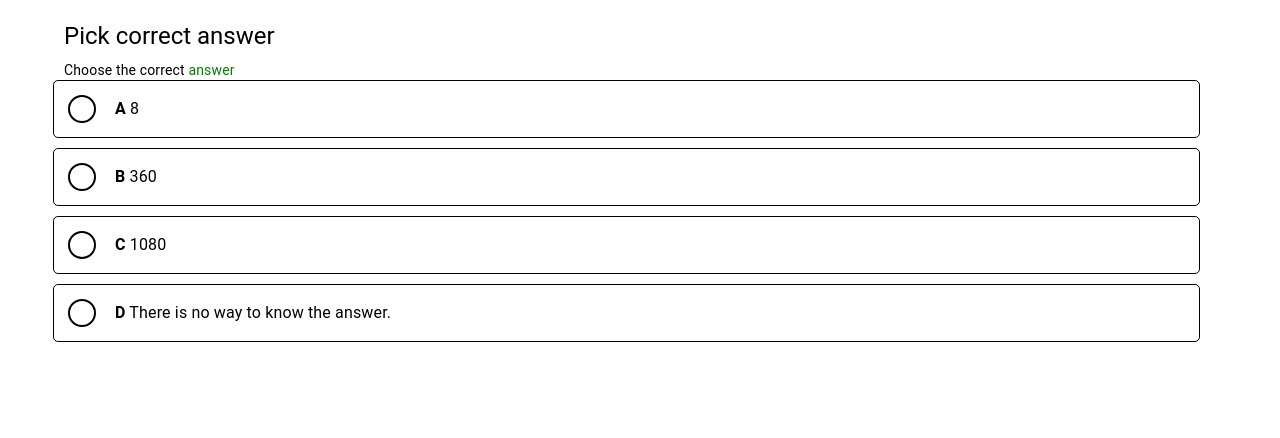
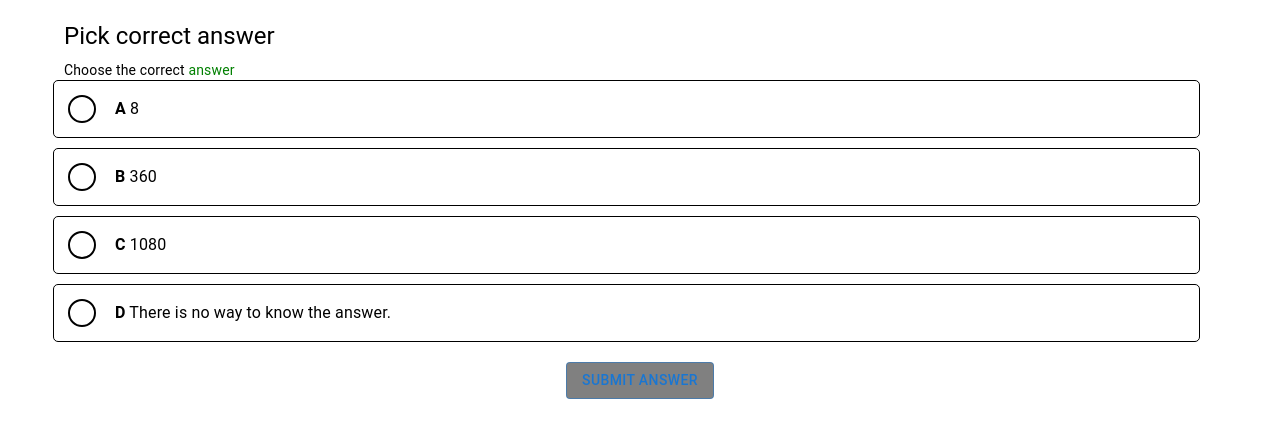
Before and after one commit to kellycouvrette/righton, a React (Create React App) app: page / in a window 1280 px wide. Shown: the top 438 px of the page. Built offline with nearby package versions, Linux system fonts and the light colour scheme.

Commit message:
submit button is working!!! but checkboxes are super on the wrong side. need to get question border working though

```diff
--- a/src/App.js
+++ b/src/App.js
@@ -1,132 +1,19 @@
-
-// import React from 'react';
-// import { Container, Typography } from '@mui/material';
-// import './App.css';
-
-// function WhiteScreen() {
-//   return (
-//     <Container
-//       sx={{
-//         backgroundColor: 'white', // Set background color to white
-//         width: '100%', // Fill the width
-//         height: '100vh', // Fill the height of the viewport
-//         display: 'flex',
-//         flexDirection: 'column',
-//         justifyContent: 'flex-start',
-//         alignItems: 'flex-start',
-//         padding: (theme) => theme.spacing(4), // Add padding
-//       }}
-//     >
-//       <Typography
-//         variant="h5"
-//         sx={{
-//           marginBottom: (theme) => theme.spacing(4), // Add margin to the bottom of the header
-//           color: 'black', // Set text color to black
-//         }}
-//       >
-//         Pick correct answer
-//       </Typography>
-//       <Typography
-//         variant="body2" // Set the variant to body2 for smaller font size
-//         sx={{
-//           color: 'green', // Set text color to green
-//         }}
-//       >
-//         <span style={{ color: 'black' }}>Choose the correct</span> answer
-//       </Typography>
-//       <ul>
-//         <li> A 8 </li>
-//         <li> B 360 </li>
-//         <li> C 1080 </li>
-//         <li> D There is no way to know the answer. </li>
-
-//       </ul>
-
-//       </Container>
-//   );
-// }
-
-// function App() {
-//   return (
-//     <div>
-//       <WhiteScreen />
-//     </div>
-//   );
-// }
-
-// export default App;
 
 // import React, { useState } from 'react';
-// import { Button, Container, Typography } from '@mui/material';
+// import { Container, FormControlLabel, Typography, Checkbox, Box, Button } from '@mui/material';
 
 // function Quiz() {
 //   const [selectedOption, setSelectedOption] = useState(null);
+//   const [submitClicked, setSubmitClicked] = useState(false);
 
 //   const handleOptionClick = (option) => {
-//     setSelectedOption(option);
+//     if (!submitClicked) {
+//       setSelectedOption(option);
+//     }
 //   };
 
-//   return (
-//     <Container>
-//       <Typography
-//         variant="h5"
-//         sx={{
-//           marginBottom: (theme) => theme.spacing(4), // Add margin to the bottom of the header
-//           color: 'black', // Set text color to black
-//         }}
-//       >
-//         Pick correct answer
-//       </Typography>
-//       <Typography
-//         variant="body2" // Set the variant to body2 for smaller font size
-//         sx={{
-//           color: 'green', // Set text color to green
-//         }}
-//       >
-//         <span style={{ color: 'black' }}>Choose the correct</span> answer
-//       </Typography>
-//       <Button
-//         variant={selectedOption === 'Paris' ? 'contained' : 'outlined'}
-//         onClick={() => handleOptionClick('Paris')}
-//         style={{ marginRight: '10px', marginBottom: '10px' }}
-//       >
-//         Paris
-//       </Button>
-//       <Button
-//         variant={selectedOption === 'Berlin' ? 'contained' : 'outlined'}
-//         onClick={() => handleOptionClick('Berlin')}
-//         style={{ marginRight: '10px', marginBottom: '10px' }}
-//       >
-//         Berlin
-//       </Button>
-//       <Button
-//         variant={selectedOption === 'London' ? 'contained' : 'outlined'}
-//         onClick={() => handleOptionClick('London')}
-//         style={{ marginRight: '10px', marginBottom: '10px' }}
-//       >
-//         London
-//       </Button>
-//       <Button
-//         variant={selectedOption === 'Madrid' ? 'contained' : 'outlined'}
-//         onClick={() => handleOptionClick('Madrid')}
-//         style={{ marginBottom: '10px' }}
-//       >
-//         Madrid
-//       </Button>
-//     </Container>
-//   );
-// }
-
-// export default Quiz;
-
-// import React, { useState } from 'react';
-// import { Container, FormControlLabel, Typography, Checkbox, Box } from '@mui/material';
-
-// function Quiz() {
-//   const [selectedOption, setSelectedOption] = useState(null);
-
-//   const handleOptionClick = (option) => {
-//     setSelectedOption(option);
+//   const handleSubmit = () => {
+//     setSubmitClicked(true);
 //   };
 
 //   return (
@@ -147,69 +34,87 @@
 //           control={
 //             <Checkbox
 //               color="primary"
-//               checked={selectedOption === 'Paris'}
-//               onChange={() => handleOptionClick('Paris')}
+//               checked={selectedOption === 'A'}
+//               onChange={() => handleOptionClick('A')}
+//               disabled={submitClicked}
 //               icon={<span style={{ borderRadius: '50%', width: '1.5em', height: '1.5em', border: '2px solid black', display: 'inline-block', marginRight: '10px' }} />}
-//               checkedIcon={<span style={{ borderRadius: '50%', width: '1.5em', height: '1.5em', backgroundColor: selectedOption === 'Paris' ? 'blue' : 'inherit', display: 'inline-block', marginRight: '10px', border: '2px solid blue' }} />}
+//               checkedIcon={<span style={{ borderRadius: '50%', width: '1.5em', height: '1.5em', backgroundColor: selectedOption === 'A' ? 'blue' : 'inherit', display: 'inline-block', marginRight: '10px', border: '2px solid blue' }} />}
 //             />
 //           }
-//           label="Paris"
+//           label={<Typography variant="body1"><strong>A</strong> 8</Typography>}
 //           sx={{ marginBottom: '10px', border: '1px solid black', borderRadius: '5px', padding: '5px' }}
 //         />
 //         <FormControlLabel
 //           control={
 //             <Checkbox
 //               color="primary"
-//               checked={selectedOption === 'Berlin'}
-//               onChange={() => handleOptionClick('Berlin')}
+//               checked={selectedOption === 'B'}
+//               onChange={() => handleOptionClick('B')}
+//               disabled={submitClicked}
 //               icon={<span style={{ borderRadius: '50%', width: '1.5em', height: '1.5em', border: '2px solid black', display: 'inline-block', marginRight: '10px' }} />}
-//               checkedIcon={<span style={{ borderRadius: '50%', width: '1.5em', height: '1.5em', backgroundColor: selectedOption === 'Berlin' ? 'blue' : 'inherit', display: 'inline-block', marginRight: '10px', border: '2px solid blue' }} />}
+//               checkedIcon={<span style={{ borderRadius: '50%', width: '1.5em', height: '1.5em', backgroundColor: selectedOption === 'B' ? 'blue' : 'inherit', display: 'inline-block', marginRight: '10px', border: '2px solid blue' }} />}
 //             />
 //           }
-//           label="Berlin"
+//           label={<Typography variant="body1"><strong>B</strong> 360</Typography>}
 //           sx={{ marginBottom: '10px', border: '1px solid black', borderRadius: '5px', padding: '5px' }}
 //         />
 //         <FormControlLabel
 //           control={
 //             <Checkbox
 //               color="primary"
-//               checked={selectedOption === 'London'}
-//               onChange={() => handleOptionClick('London')}
+//               checked={selectedOption === 'C'}
+//               onChange={() => handleOptionClick('C')}
+//               disabled={submitClicked}
 //               icon={<span style={{ borderRadius: '50%', width: '1.5em', height: '1.5em', border: '2px solid black', display: 'inline-block', marginRight: '10px' }} />}
-//               checkedIcon={<span style={{ borderRadius: '50%', width: '1.5em', height: '1.5em', backgroundColor: selectedOption === 'London' ? 'blue' : 'inherit', display: 'inline-block', marginRight: '10px', border: '2px solid blue' }} />}
+//               checkedIcon={<span style={{ borderRadius: '50%', width: '1.5em', height: '1.5em', backgroundColor: selectedOption === 'C' ? 'blue' : 'inherit', display: 'inline-block', marginRight: '10px', border: '2px solid blue' }} />}
 //             />
 //           }
-//           label="London"
+//           label={<Typography variant="body1"><strong>C</strong> 1080</Typography>}
 //           sx={{ marginBottom: '10px', border: '1px solid black', borderRadius: '5px', padding: '5px' }}
 //         />
 //         <FormControlLabel
 //           control={
 //             <Checkbox
 //               color="primary"
-//               checked={selectedOption === 'Madrid'}
-//               onChange={() => handleOptionClick('Madrid')}
+//               checked={selectedOption === 'D'}
+//               onChange={() => handleOptionClick('D')}
+//               disabled={submitClicked}
 //               icon={<span style={{ borderRadius: '50%', width: '1.5em', height: '1.5em', border: '2px solid black', display: 'inline-block', marginRight: '10px' }} />}
-//               checkedIcon={<span style={{ borderRadius: '50%', width: '1.5em', height: '1.5em', backgroundColor: selectedOption === 'Madrid' ? 'blue' : 'inherit', display: 'inline-block', marginRight: '10px', border: '2px solid blue' }} />}
+//               checkedIcon={<span style={{ borderRadius: '50%', width: '1.5em', height: '1.5em', backgroundColor: selectedOption === 'D' ? 'blue' : 'inherit', display: 'inline-block', marginRight: '10px', border: '2px solid blue' }} />}
 //             />
 //           }
-//           label="Madrid"
+//           label={<Typography variant="body1"><strong>D</strong> There is no way to know the answer.</Typography>}
 //           sx={{ marginBottom: '10px', border: '1px solid black', borderRadius: '5px', padding: '5px' }}
 //         />
+//         <Button
+//           variant="outlined"
+//           onClick={handleSubmit}
+//           disabled={submitClicked}
+//           sx={{ alignSelf: 'flex-end' }}
+//         >
+//           Submit Answer
+//         </Button>
 //       </Box>
 //     </Container>
 //   );
 // }
 
 // export default Quiz;
-
 import React, { useState } from 'react';
-import { Container, FormControlLabel, Typography, Checkbox, Box } from '@mui/material';
+import { Container, FormControlLabel, Typography, Checkbox, Box, Button } from '@mui/material';
 
 function Quiz() {
   const [selectedOption, setSelectedOption] = useState(null);
+  const [submitClicked, setSubmitClicked] = useState(false);
 
   const handleOptionClick = (option) => {
-    setSelectedOption(option);
+    if (!submitClicked) {
+      setSelectedOption(option);
+    }
+  };
+
+  const handleSubmit = () => {
+    setSubmitClicked(true);
   };
 
   return (
@@ -232,6 +137,7 @@ function Quiz() {
               color="primary"
               checked={selectedOption === 'A'}
               onChange={() => handleOptionClick('A')}
+              disabled={submitClicked}
               icon={<span style={{ borderRadius: '50%', width: '1.5em', height: '1.5em', border: '2px solid black', display: 'inline-block', marginRight: '10px' }} />}
               checkedIcon={<span style={{ borderRadius: '50%', width: '1.5em', height: '1.5em', backgroundColor: selectedOption === 'A' ? 'blue' : 'inherit', display: 'inline-block', marginRight: '10px', border: '2px solid blue' }} />}
             />
@@ -245,6 +151,7 @@ function Quiz() {
               color="primary"
               checked={selectedOption === 'B'}
               onChange={() => handleOptionClick('B')}
+              disabled={submitClicked}
               icon={<span style={{ borderRadius: '50%', width: '1.5em', height: '1.5em', border: '2px solid black', display: 'inline-block', marginRight: '10px' }} />}
               checkedIcon={<span style={{ borderRadius: '50%', width: '1.5em', height: '1.5em', backgroundColor: selectedOption === 'B' ? 'blue' : 'inherit', display: 'inline-block', marginRight: '10px', border: '2px solid blue' }} />}
             />
@@ -258,6 +165,7 @@ function Quiz() {
               color="primary"
               checked={selectedOption === 'C'}
               onChange={() => handleOptionClick('C')}
+              disabled={submitClicked}
               icon={<span style={{ borderRadius: '50%', width: '1.5em', height: '1.5em', border: '2px solid black', display: 'inline-block', marginRight: '10px' }} />}
               checkedIcon={<span style={{ borderRadius: '50%', width: '1.5em', height: '1.5em', backgroundColor: selectedOption === 'C' ? 'blue' : 'inherit', display: 'inline-block', marginRight: '10px', border: '2px solid blue' }} />}
             />
@@ -271,6 +179,7 @@ function Quiz() {
               color="primary"
               checked={selectedOption === 'D'}
               onChange={() => handleOptionClick('D')}
+              disabled={submitClicked}
               icon={<span style={{ borderRadius: '50%', width: '1.5em', height: '1.5em', border: '2px solid black', display: 'inline-block', marginRight: '10px' }} />}
               checkedIcon={<span style={{ borderRadius: '50%', width: '1.5em', height: '1.5em', backgroundColor: selectedOption === 'D' ? 'blue' : 'inherit', display: 'inline-block', marginRight: '10px', border: '2px solid blue' }} />}
             />
@@ -278,6 +187,14 @@ function Quiz() {
           label={<Typography variant="body1"><strong>D</strong> There is no way to know the answer.</Typography>}
           sx={{ marginBottom: '10px', border: '1px solid black', borderRadius: '5px', padding: '5px' }}
         />
+        <Button
+          variant="outlined"
+          onClick={handleSubmit}
+          disabled={submitClicked}
+          sx={{ alignSelf: 'center', marginTop: '10px', bgcolor: submitClicked ? '#87CEEB' : 'gray', '&:hover': { bgcolor: submitClicked ? '#87CEEB' : 'gray' } }}
+        >
+          Submit Answer
+        </Button>
       </Box>
     </Container>
   );
```
